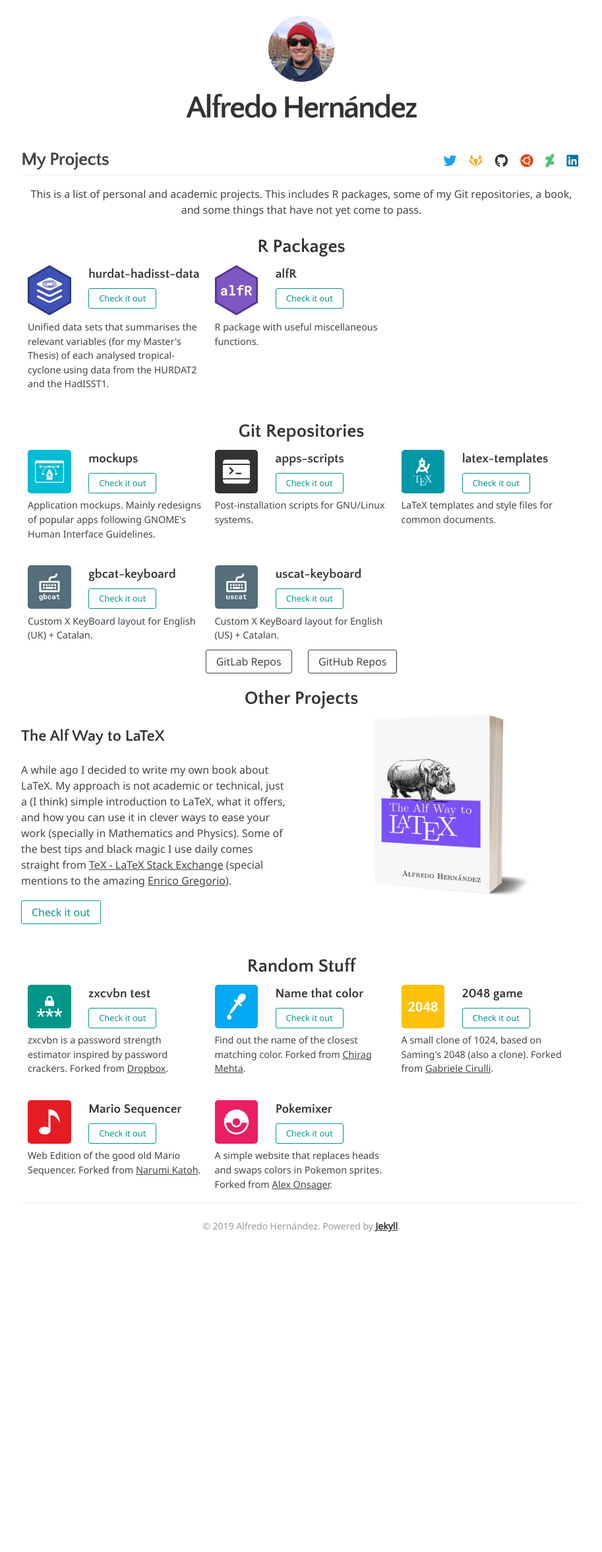
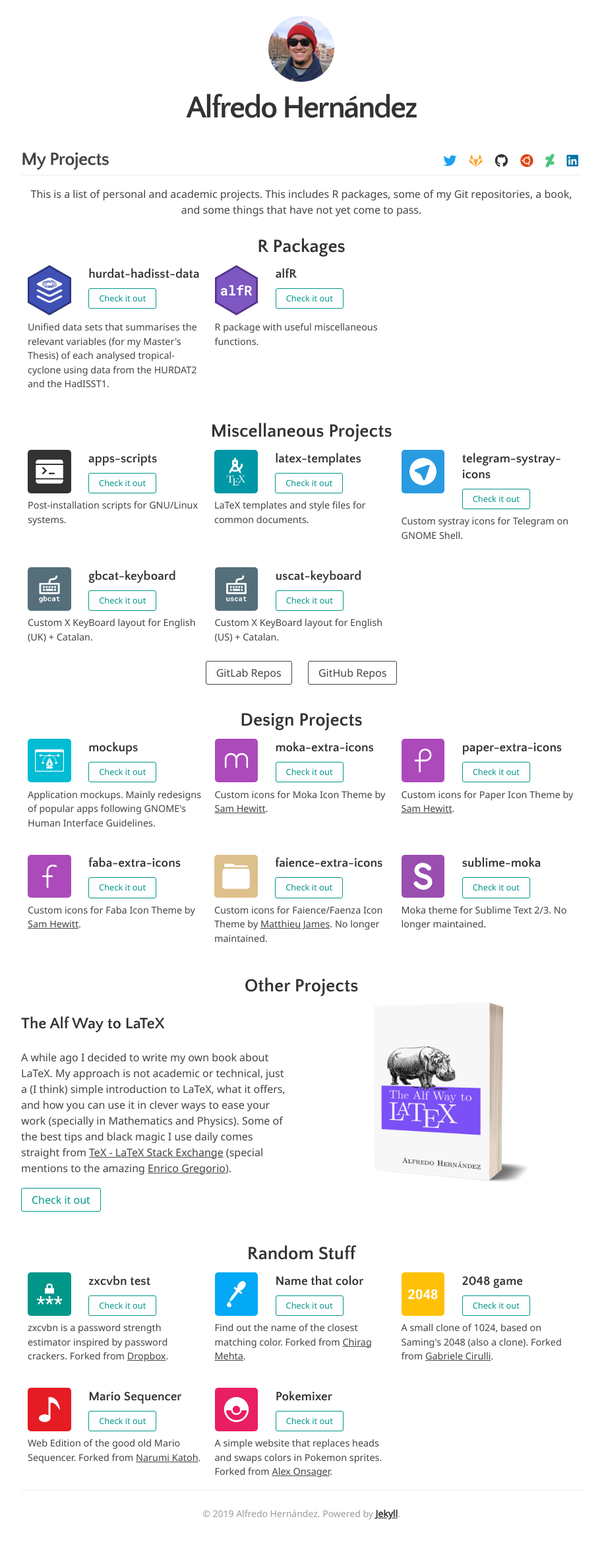
Before and after one commit to aldomann/projects-website, a Jekyll site: the page built from index.html, in a window 1280 px wide. Shown: the whole page at 66% size, without its empty margins (183-1096 px from the left). Built offline with Jekyll 4.4.1, drawn with Linux system fonts in a browser that asks for light colours; nearby versions of some CDN libraries; before the commit the page ends 1917 px from its top, so only the background shows below that.

Commit message:
Added Design Projects section

```diff
--- a/_includes/git-repos.html
+++ b/_includes/git-repos.html
@@ -1,14 +1,8 @@
 <div class="user-details">
-  <h2>Git Repositories</h2>
+  <h2>Miscellaneous Projects</h2>
 </div>
 
 <div class="small-projects-container">
-  {% include small-project.html
-    title =   "mockups"
-    image =   "mockups.png"
-    link =    "https://gitlab.com/aldomann/mockups"
-    content = "Application mockups. Mainly redesigns of popular apps following GNOME's Human Interface Guidelines."
-  %}
 
   {% include small-project.html
     title =   "apps-scripts"
@@ -24,6 +18,12 @@
     content = "LaTeX templates and style files for common documents."
   %}
 
+  {% include small-project.html
+    title =   "telegram-systray-icons"
+    image =   "telegram-systray-icons.png"
+    link =    "https://gitlab.com/aldomann/telegram-systray-icons"
+    content = "Custom systray icons for Telegram on GNOME Shell."
+  %}
 </div>
 
 <div class="small-projects-container">
@@ -46,3 +46,53 @@
   <a class="extra-link" href="https://gitlab.com/users/aldomann/projects">GitLab Repos</a>
   <a class="extra-link" href="https://github.com/aldomann?tab=repositories">GitHub Repos</a>
 </div>
+
+<div class="user-details">
+  <h2>Design Projects</h2>
+</div>
+
+<div class="small-projects-container">
+  {% include small-project.html
+    title =   "mockups"
+    image =   "mockups.png"
+    link =    "https://gitlab.com/aldomann/mockups"
+    content = "Application mockups. Mainly redesigns of popular apps following GNOME's Human Interface Guidelines."
+  %}
+
+  {% include small-project.html
+    title =   "moka-extra-icons"
+    image =   "moka-extra-icons.png"
+    link =    "https://gitlab.com/aldomann/moka-extra-icons"
+    content = "Custom icons for Moka Icon Theme by <a href='https://snwh.org/'>Sam Hewitt</a>."
+  %}
+
+  {% include small-project.html
+    title =   "paper-extra-icons"
+    image =   "paper-extra-icons.png"
+    link =    "https://gitlab.com/aldomann/paper-extra-icons"
+    content = "Custom icons for Paper Icon Theme by <a href='https://snwh.org/'>Sam Hewitt</a>."
+  %}
+</div>
+
+<div class="small-projects-container">
+  {% include small-project.html
+    title =   "faba-extra-icons"
+    image =   "faba-extra-icons.png"
+    link =    "https://gitlab.com/aldomann/faba-extra-icons"
+    content = "Custom icons for Faba Icon Theme by <a href='https://snwh.org/'>Sam Hewitt</a>."
+  %}
+
+  {% include small-project.html
+    title =   "faience-extra-icons"
+    image =   "faience-extra-icons.png"
+    link =    "https://gitlab.com/aldomann/faience-extra-icons"
+    content = "Custom icons for Faience/Faenza Icon Theme by <a href='http://tiheum.deviantart.com/'>Matthieu James</a>. No longer maintained."
+  %}
+
+  {% include small-project.html
+    title =   "sublime-moka"
+    image =   "sublime-moka.png"
+    link =    "https://gitlab.com/aldomann/sublime-moka"
+    content = "Moka theme for Sublime Text 2/3. No longer maintained."
+  %}
+</div>
--- a/assets/_sass/_projects.scss
+++ b/assets/_sass/_projects.scss
@@ -103,7 +103,7 @@
 
 .extra-link {
   display: inline-block;
-  margin: 10px 10px;
+  margin: 25px 10px 10px 10px;
   padding: 5px 15px;
   color: $black;
   background-color: transparent;
```
Also changed, not shown: assets/img/faba-extra-icons.png (added), assets/img/faience-extra-icons.png (added), assets/img/moka-extra-icons.png (added), assets/img/paper-extra-icons.png (added), assets/img/sublime-moka.png (added), assets/img/telegram-systray-icons.png (added).
